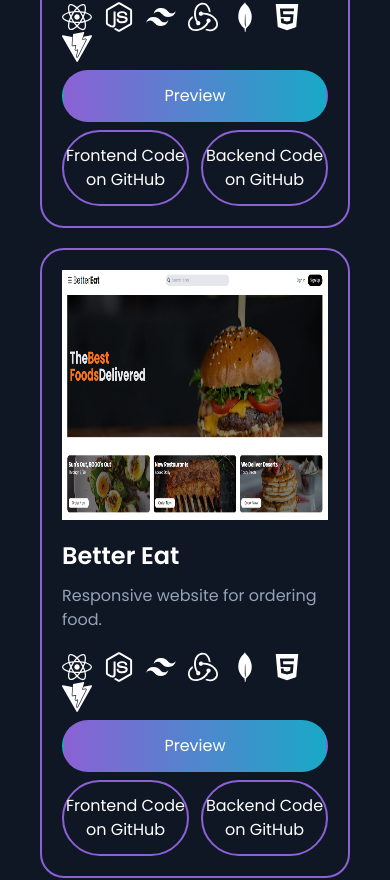
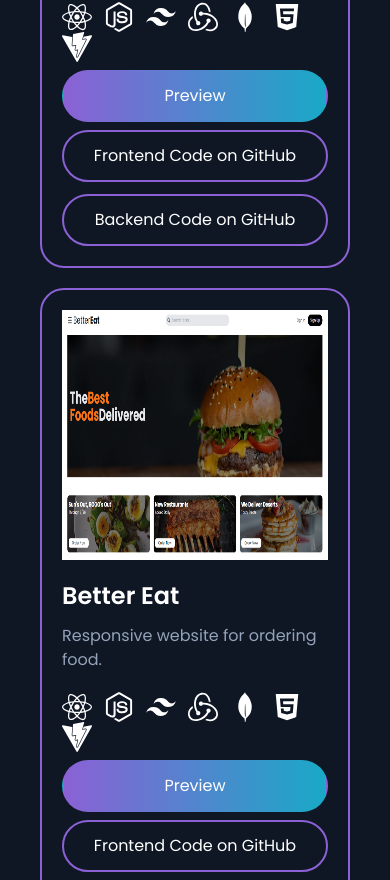
Before and after one commit to Nderim45/portfolio, a React (Vite) app: page / in a window 390 px wide. Shown: the part 1770-2650 px from the top of the page. Built offline with nearby package versions, Linux system fonts and the light colour scheme.

Commit message:
Fixed github buttons on mobile devices

```diff
--- a/src/components/ProjectCard.jsx
+++ b/src/components/ProjectCard.jsx
@@ -24,7 +24,7 @@ const ProjectCard = ({
         >
           Preview
         </button>
-        <div className="w-full flex justify-between space-x-3">
+        <div className="w-full flex flex-col sm:flex-row justify-between space-y-3 sm:space-x-3 sm:space-y-0">
           <button
             className="w-full border-2 border-[#8b61d5]  rounded-full py-3 hover:bg-gradient-to-r from-[#8b61d5] to-[#19a9c6] hover:border-2 hover:border-[#19a9c6] "
             onClick={() => window.open(frontend, "_blank")}
```
